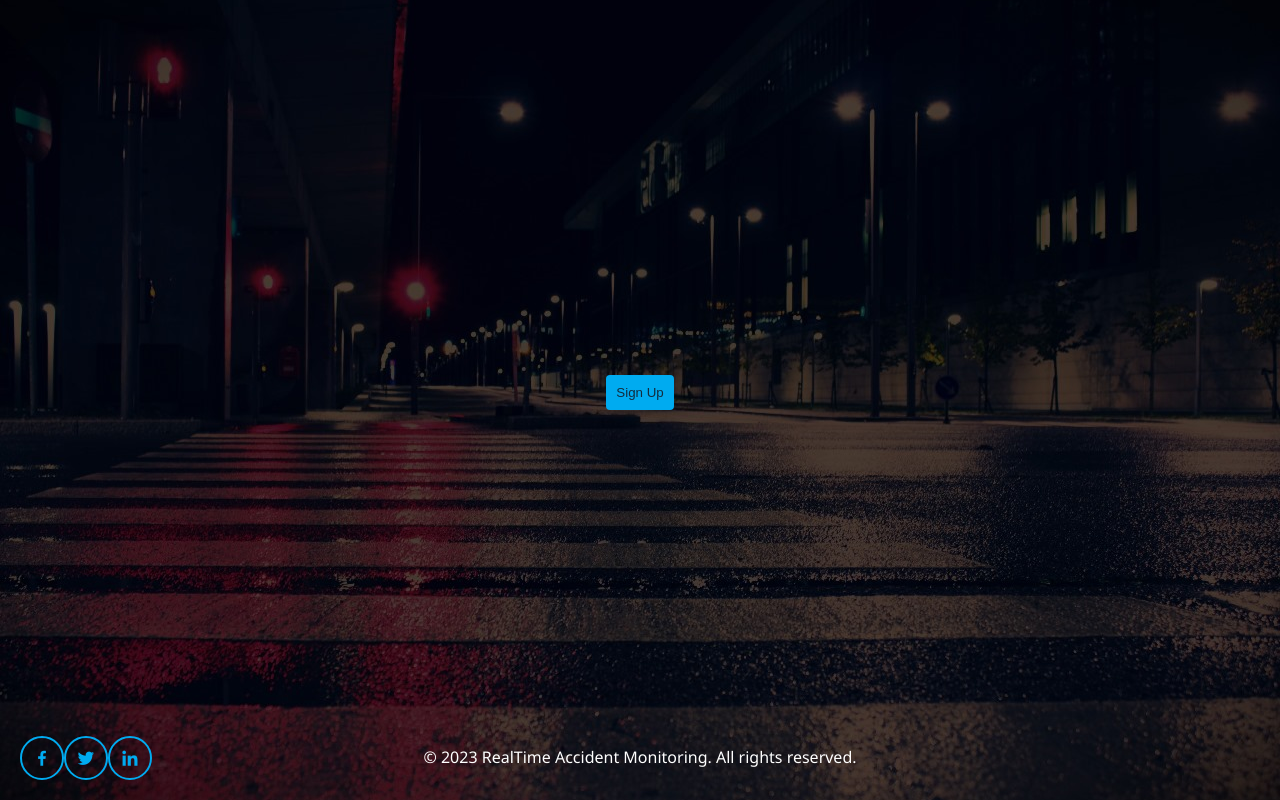
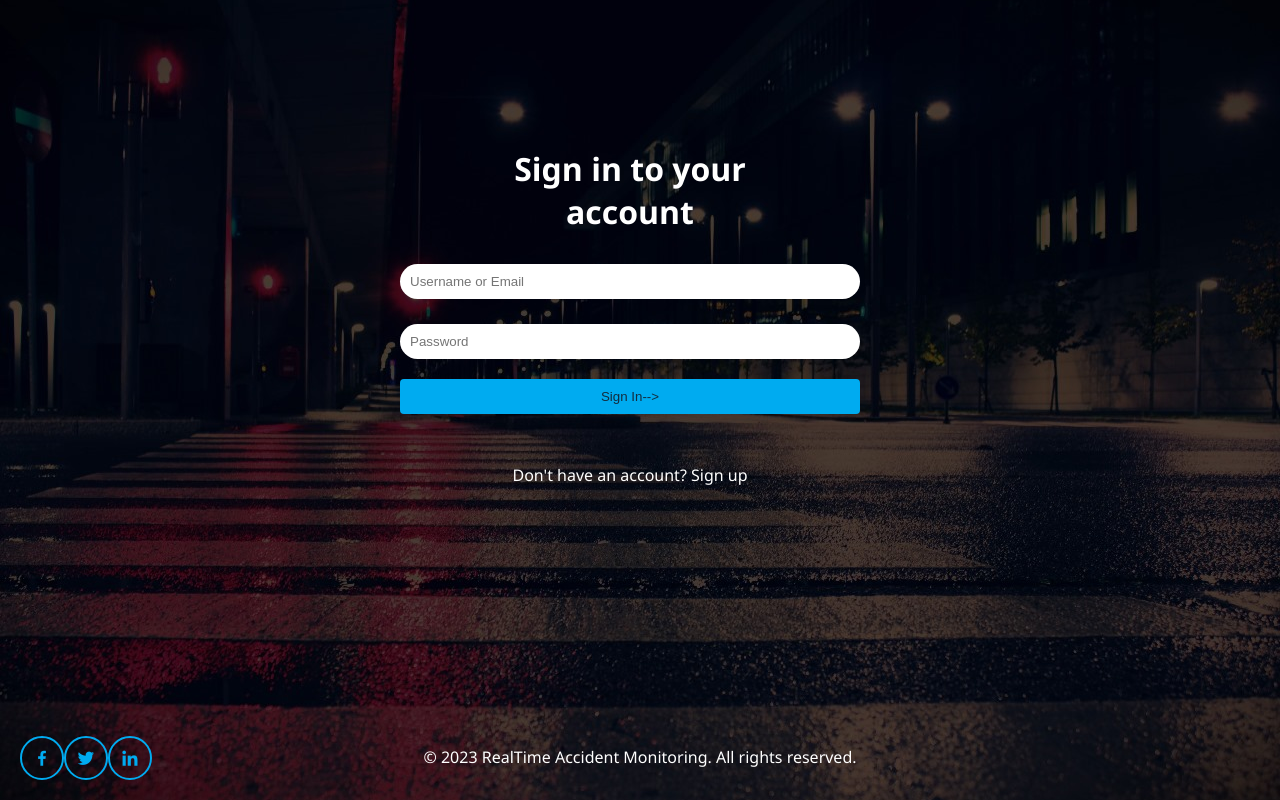
Before and after one commit to Walkerhari/accident.github.io, a Flask app: page / in a window 1280 px wide. Run offline with Flask 3, Linux system fonts and the light colour scheme.

Commit message:
Update rtms1.html

```diff
--- a/templates/rtms1.html
+++ b/templates/rtms1.html
@@ -3,15 +3,31 @@
 <head>
     <meta charset="UTF-8">
     <meta name="viewport" content="width=device-width, initial-scale=1.0">
-    <title>Signup Page</title>
-    <link rel="stylesheet" href="style8.css">
+    <title>Login Page</title>
+    <link rel="stylesheet" href="style5.css">
     <link href='https://unpkg.com/boxicons@2.1.4/css/boxicons.min.css' rel='stylesheet'>
 </head>
 <body>
-    <div class="form-group">
-                <button type="submit">Sign Up</button>
-    </div>
-    </form>
+    <div class="container">
+        <div class="border">
+            <h2>Sign in to your <br>account</h2>
+            <form action="/run_python_script" method="post" onsubmit="return validateForm()">
+                <div class="form-group">
+                    <input type="text" id="username" name="username" placeholder="Username or Email" required>
+                    <span class="error-message" id="username-error"></span>
+                </div>
+                <div class="form-group">
+                    <input type="password" id="password" name="password" placeholder="Password" required>
+                    <span class="error-message" id="password-error"></span>
+                </div>
+                <div class="form-group">
+                    <button type="submit">Sign In--></button>
+                </div>
+            </form>
+        </div>
+        <div class="signup-link">
+            Don't have an account? <a href="RTMS2.html">Sign up</a>
+        </div>
     </div>
     <div class="home-sci">
         <a href="#"><i class='bx bxl-facebook'></i></a>
@@ -22,5 +38,24 @@
         <p>&copy; 2023 RealTime Accident Monitoring. All rights reserved.</p>
     </footer>
 
+    <script>
+        function validateForm() {
+            var username = document.getElementById('username').value;
+            var password = document.getElementById('password').value;
+            var usernameError = document.getElementById('username-error');
+            var passwordError = document.getElementById('password-error');
+            usernameError.textContent = '';
+            passwordError.textContent = '';
+            if (username.trim() === '') {
+                usernameError.textContent = 'Please fill out this field.';
+                return false;
+            }
+            if (password.trim() === '') {
+                passwordError.textContent = 'Please fill out this field.';
+                return false;
+            }
+            return true;
+        }
+    </script>
 </body>
 </html>
```
